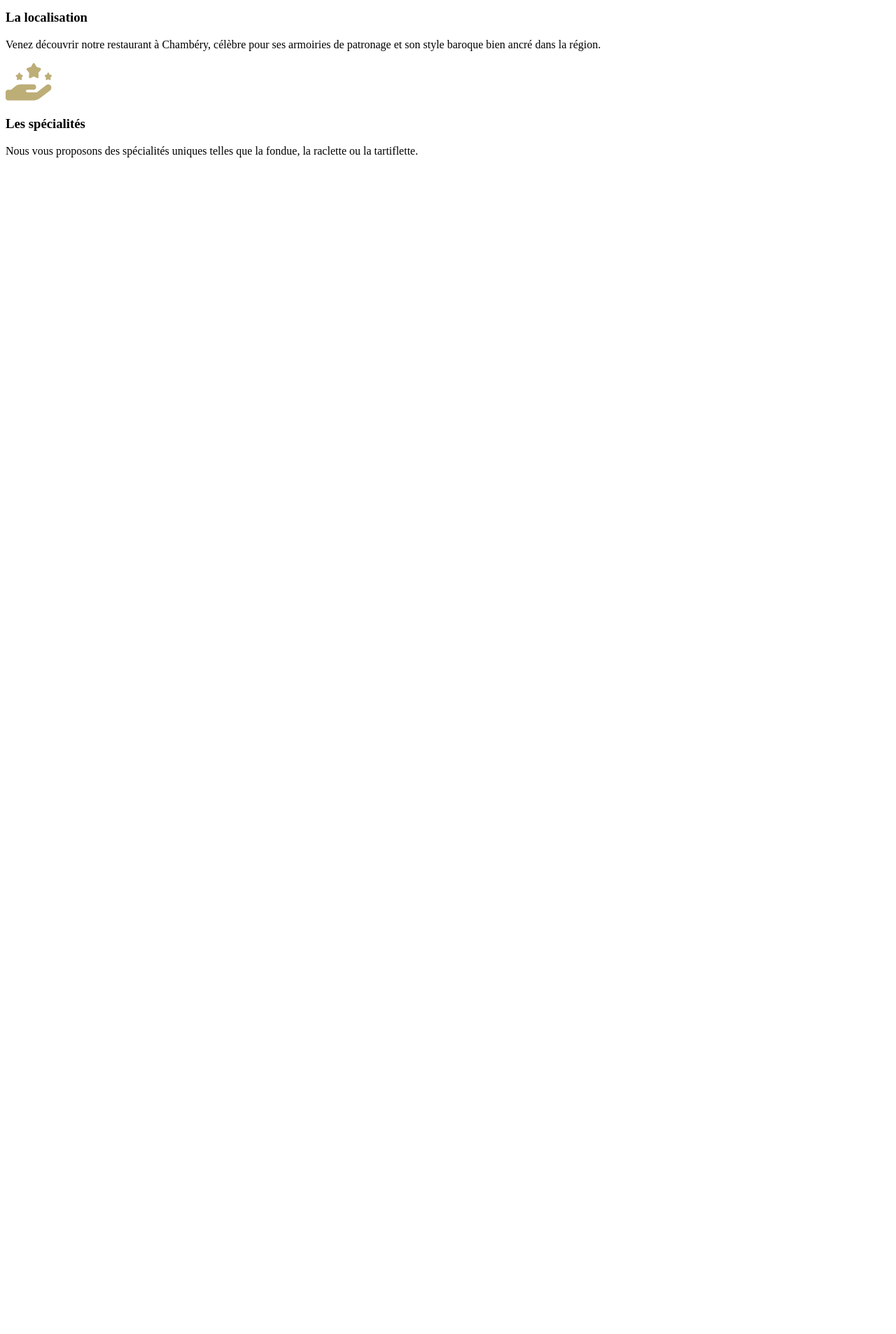
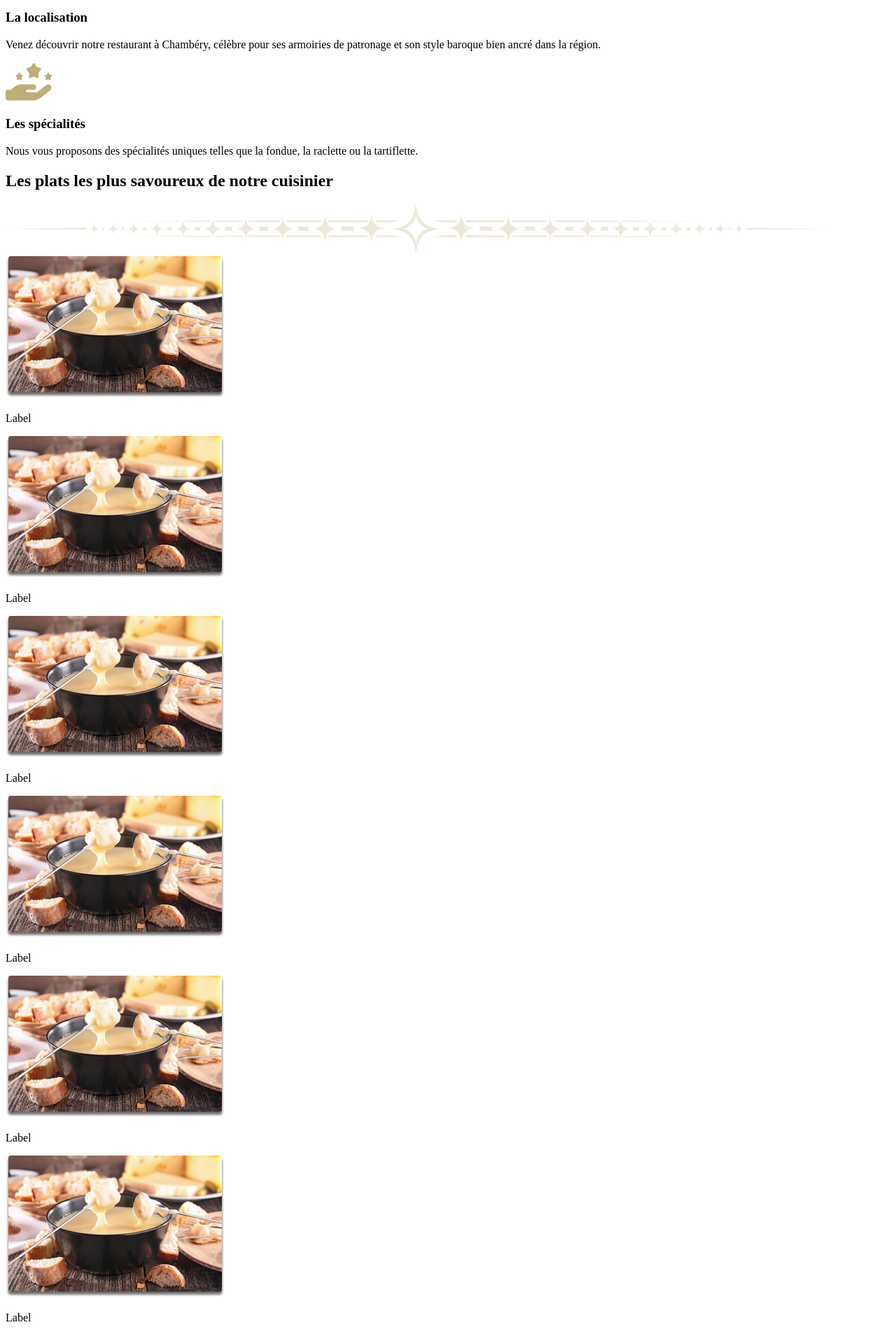
Before and after one commit to ABBA-74/ecf_quai_antique, a Symfony app: template templates/home/index.html.twig in a window 1280 px wide. Shown: the part 1999-3905 px from the top of the page at 70% size. Before the commit the page ends 2224 px from the top, so only its background shows below. Run offline with Twig, Linux system fonts and the light colour scheme; the template is opened without the code that fills it, so the values that code supplies are empty; some libraries are stand-ins or nearby versions.

Commit message:
added section preview-dishes

```diff
--- a/assets/styles/scss/base/_typography.scss
+++ b/assets/styles/scss/base/_typography.scss
@@ -4,6 +4,7 @@
 h1,
 h2 {
   font-family: 'Lavenda', Verdana, sans-serif;
+  text-shadow: 0 4px 4px rgb(0, 0, 0);
 }
 h1 {
   font-size: 5rem;
--- a/assets/styles/scss/layouts/_navbar.scss
+++ b/assets/styles/scss/layouts/_navbar.scss
@@ -11,7 +11,7 @@
   );
   box-shadow: 0px 8px 6px rgba(0, 0, 0, 0.25);
   backdrop-filter: blur(12px);
-
+  border-bottom: 3px solid rgba(255, 255, 255, 0.264);
   .navbar-brand {
     display: flex;
     align-items: center;
--- /dev/null
+++ b/templates/home/_section-presentation.html.twig
@@ -0,0 +1,64 @@
+<section class="section-presentation">
+	<div class="container">
+		<div class="row py-5">
+			<h2 class="text-center txt-clr-primary">Le Quai Antique un restaurant incontournable</h2>
+			<img class="img-separator my-2" src="{{ asset('./build/images/separator.svg')}}" alt="illustration separator">
+			<p class="txt-clr-light text-center mx-auto w-75">Venez découvrir notre cuisine savoyarde authentique, élaborée à partir de produits locaux de qualité par le chef cuisinier M. Michaud, dans une ambiance chaleureuse et conviviale.</p>
+		</div>
+		<div class="row d-flex">
+			<div class="presentation-content">
+				<div class="presentation-option-wrapper option-picture">
+					<div class="wrapper-img">
+						<img src="{{ asset('./build/images/chef-michaud.webp')}}" alt="">
+					</div>
+				</div>
+				<div class="presentation-option-wrapper option-quality">
+					<img src="{{ asset('./build/images/icon-opt-quality.svg')}}" alt="">
+					<h3 class="h5 text-center txt-clr-primary">
+						La qualité de la nourriture
+					</h3>
+					<p class="txt-clr-light">
+						Nous utilisons des ingrédients locaux et régionaux tels que le fromage, la charcuterie, les pommes de terre et les champignons
+					</p>
+				</div>
+				<div class="presentation-option-wrapper option-environment">
+					<img src="{{ asset('./build/images/icon-opt-environment.svg')}}" alt="">
+					<h3 class="h5 text-center txt-clr-primary">
+						L'ambiance chaleureuse
+					</h3>
+					<p class="txt-clr-light">
+						Nous vous offrons une atmosphère conviviale et chaleureuse, avec des décorations rustiques et des feux de cheminée.
+					</p>
+				</div>
+				<div class="presentation-option-wrapper option-service">
+					<img src="{{ asset('./build/images/icon-opt-service.svg')}}" alt="">
+					<h3 class="h5 text-center txt-clr-primary">
+						Le service
+					</h3>
+					<p class="txt-clr-light">
+						Nous disposons d'un personnel qualifié et attentif qui saura répondre à toutes vos questions concernant la composition des plats.
+					</p>
+				</div>
+				<div class="presentation-option-wrapper option-location">
+					<img src="{{ asset('./build/images/icon-opt-location.svg')}}" alt="">
+					<h3 class="h5 text-center txt-clr-primary">
+						La localisation
+					</h3>
+					<p class="txt-clr-light">
+						Venez découvrir notre restaurant à Chambéry, célèbre pour ses armoiries de patronage et son style baroque bien ancré dans la région.
+					</p>
+				</div>
+				<div class="presentation-option-wrapper option-specialities">
+					<img src="{{ asset('./build/images/icon-opt-specialities.svg')}}" alt="">
+					<h3 class="h5 text-center txt-clr-primary">
+						Les spécialités
+					</h3>
+					<p class="txt-clr-light">
+						Nous vous proposons des spécialités uniques telles que la fondue, la raclette ou la tartiflette.
+					</p>
+				</div>
+
+			</div>
+		</div>
+	</div>
+</section>
--- a/templates/home/index.html.twig
+++ b/templates/home/index.html.twig
@@ -12,66 +12,28 @@
 	</header>
 	<main>
 		{% include "./_partials/_reservation-form.html.twig" %}
-		<section class="section-presentation">
+		{% include "./home/_section-presentation.html.twig" %}
+		<section class="section-preview-dishes py-5">
 			<div class="container">
 				<div class="row py-5">
-					<h2 class="text-center txt-clr-primary">Le Quai Antique un restaurant incontournable</h2>
+					<h2 class="text-center txt-clr-primary">Les plats les plus savoureux de notre cuisinier</h2>
 					<img class="img-separator my-2" src="{{ asset('./build/images/separator.svg')}}" alt="illustration separator">
-					<p class="txt-clr-light text-center mx-auto w-75">Venez découvrir notre cuisine savoyarde authentique, élaborée à partir de produits locaux de qualité par le chef cuisinier M. Michaud, dans une ambiance chaleureuse et conviviale.</p>
 				</div>
-				<div class="row d-flex">
-					<div class="presentation-content">
-						<div class="presentation-option-wrapper option-picture">
-							<div class="wrapper-img">
-								<img src="{{ asset('./build/images/chef-michaud.webp')}}" alt="">
+				<div class="row">
+					<div class="preview-dishes-grid d-flex  flex-wrap">
+						{% for i in 0..11 %}
+							<div class="col-12 col-sm-6 col-md-4 col-xl-3 preview-dishes-card">
+								<div class="wrapper-img">
+									<img src="{{ asset('./build/images/dishes-sample.png')}}" alt="">
+								</div>
+								<p>Label</p>
 							</div>
-						</div>
-						<div class="presentation-option-wrapper option-quality">
-							<img src="{{ asset('./build/images/icon-opt-quality.svg')}}" alt="">
-							<h3 class="h5 text-center txt-clr-primary">
-								La qualité de la nourriture
-							</h3>
-							<p class="txt-clr-light">
-								Nous utilisons des ingrédients locaux et régionaux tels que le fromage, la charcuterie, les pommes de terre et les champignons
-							</p>
-						</div>
-						<div class="presentation-option-wrapper option-environment">
-							<img src="{{ asset('./build/images/icon-opt-environment.svg')}}" alt="">
-							<h3 class="h5 text-center txt-clr-primary">
-								L'ambiance chaleureuse
-							</h3>
-							<p class="txt-clr-light">
-								Nous vous offrons une atmosphère conviviale et chaleureuse, avec des décorations rustiques et des feux de cheminée.
-							</p>
-						</div>
-						<div class="presentation-option-wrapper option-service">
-							<img src="{{ asset('./build/images/icon-opt-service.svg')}}" alt="">
-							<h3 class="h5 text-center txt-clr-primary">
-								Le service
-							</h3>
-							<p class="txt-clr-light">
-								Nous disposons d'un personnel qualifié et attentif qui saura répondre à toutes vos questions concernant la composition des plats.
-							</p>
-						</div>
-						<div class="presentation-option-wrapper option-location">
-							<img src="{{ asset('./build/images/icon-opt-location.svg')}}" alt="">
-							<h3 class="h5 text-center txt-clr-primary">
-								La localisation
-							</h3>
-							<p class="txt-clr-light">
-								Venez découvrir notre restaurant à Chambéry, célèbre pour ses armoiries de patronage et son style baroque bien ancré dans la région.
-							</p>
-						</div>
-						<div class="presentation-option-wrapper option-specialities">
-							<img src="{{ asset('./build/images/icon-opt-specialities.svg')}}" alt="">
-							<h3 class="h5 text-center txt-clr-primary">
-								Les spécialités
-							</h3>
-							<p class="txt-clr-light">
-								Nous vous proposons des spécialités uniques telles que la fondue, la raclette ou la tartiflette.
-							</p>
-						</div>
-
+						{% endfor %}
+					</div>
+				</div>
+				<div class="row pb-5">
+					<div class="col d-flex justify-content-center">
+						<button class='btn btn-bg-primary'>Explorer la galerie</button>
 					</div>
 				</div>
 			</div>
```
Also changed, not shown: assets/styles/scss/pages/_home.scss (+13 -3 lines), assets/images/dishes-sample.png (added).
